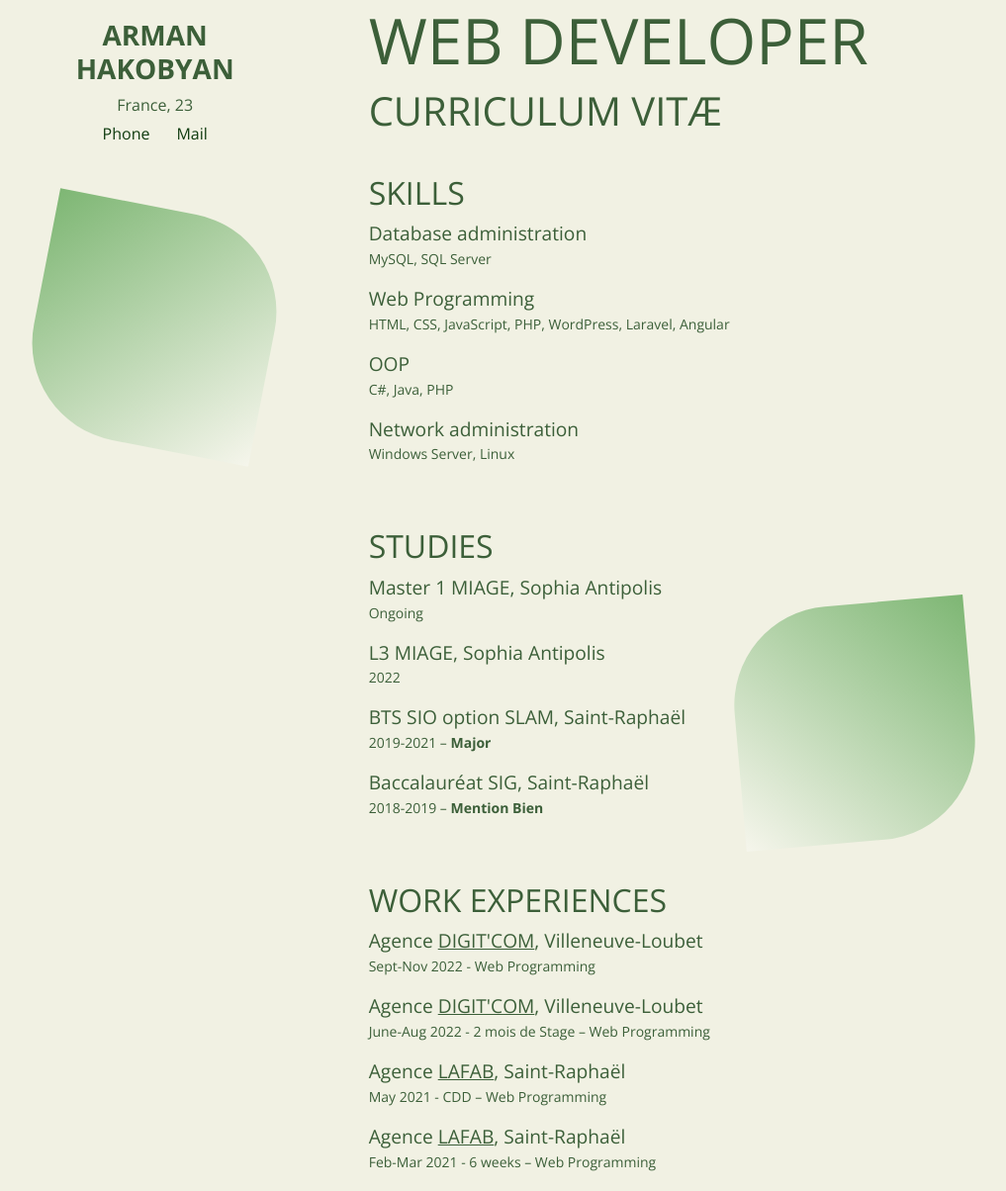
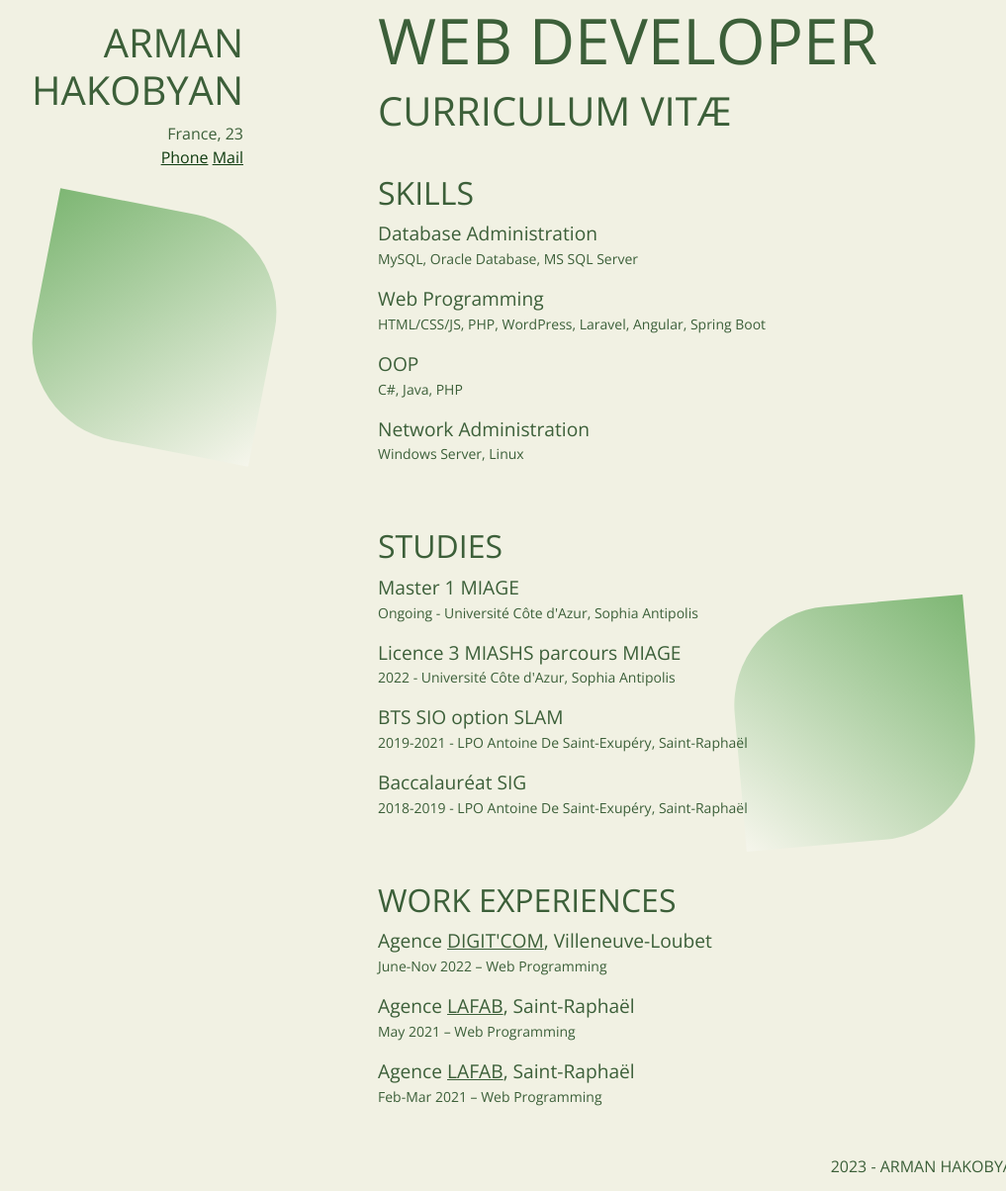
Before and after one commit to Arman-HKB/perso, a plain HTML site: page index.html in a window 1280 px wide. Shown: the part 29-1233 px from the top of the page at 99% size, without its empty margins (130-1147 px from the left). Drawn offline with nearby package versions, Linux system fonts and the light colour scheme.

Commit message:
Update index.html

```diff
--- a/css/style.css
+++ b/css/style.css
@@ -14,7 +14,7 @@ body {
 .coordonates {
   margin-top: 5px;
   display: flex;
-  align-items: center;
+  align-items: right;
   justify-content: space-evenly;
 }
 
--- a/index.html
+++ b/index.html
@@ -3,23 +3,22 @@
   <head>
     <meta charset="UTF-8" />
     <meta name="viewport" content="width=device-width, initial-scale=1.0" />
-    <title>Arman Hakobyan - WEB DEVELOPER</title>
+    <title>Arman Hkb - CV</title>
     <link rel="preconnect" href="https://fonts.googleapis.com">
     <link href="https://fonts.googleapis.com/css2?family=Open+Sans:ital,wght@0,300;0,400;0,700;1,300;1,400;1,700&display=swap" rel="stylesheet">
     <link rel="stylesheet" href="css/bootstrap.min.css">
     <link rel="stylesheet" href="css/style.css">
+    <link rel="icon" href="./img/favicon.svg" sizes="any" type="image/svg+xml">
   </head>
   <body>
     <main class="container">
       <section class="row">
-        <div class="left-side col d-flex flex-column align-items-center text-center">
+        <div class="left-side col d-flex flex-column align-items-center text-end">
           <div class="user-info">
-            <h3>ARMAN HAKOBYAN</h3>
+            <h3 class="display-6">ARMAN HAKOBYAN</h3>
             <p class="mb-0">France, 23</p>
-            <div class="coordonates">
-              <a href="tel:0624187135">Phone</a>
-              <a href="mailto:arman.hakobyan@etu.univ-cotedazur.fr">Mail</a>
-            </div>
+            <a href="tel:0624187135">Phone</a>
+            <a href="mailto:arman.hakobyan.pro@gmail.com">Mail</a>
           </div>
         </div>
         <div class="right-side col ">
@@ -27,36 +26,34 @@
           <h1 class="display-6 title">CURRICULUM VITÆ</h1>
           <div class="right-component">
               <h2>SKILLS</h2>
-              <p>Database administration</p>
-              <p class="small mb-3">MySQL, SQL Server</p>
+              <p>Database Administration</p>
+              <p class="small mb-3">MySQL, Oracle Database, MS SQL Server</p>
               <p>Web Programming</p>
-              <p class="small mb-3">HTML, CSS, JavaScript, PHP, WordPress, Laravel, Angular</p>
+              <p class="small mb-3">HTML/CSS/JS, PHP, WordPress, Laravel, Angular, Spring Boot</p>
               <p>OOP</p>
               <p class="small mb-3">C#, Java, PHP</p>
-              <p>Network administration</p>
+              <p>Network Administration</p>
               <p class="small">Windows Server, Linux</p>
           </div>
           <div class="right-component">
               <h2>STUDIES</h2>
-              <p>Master 1 MIAGE, Sophia Antipolis</p>
-              <p class="small mb-3">Ongoing</p>
-              <p>L3 MIAGE, Sophia Antipolis</p>
-              <p class="small mb-3">2022</p>
-              <p>BTS SIO option SLAM, Saint-Raphaël</p>
-              <p class="small mb-3">2019-2021 – <b>Major</b></p>
-              <p>Baccalauréat SIG, Saint-Raphaël</p>
-              <p class="small">2018-2019 – <b>Mention Bien</b></p>
+              <p>Master 1 MIAGE</p>
+              <p class="small mb-3">Ongoing - Université Côte d'Azur, Sophia Antipolis</p>
+              <p>Licence 3 MIASHS parcours MIAGE</p>
+              <p class="small mb-3">2022 - Université Côte d'Azur, Sophia Antipolis</p>
+              <p>BTS SIO option SLAM</p>
+              <p class="small mb-3">2019-2021 - LPO Antoine De Saint-Exupéry, Saint-Raphaël</p>
+              <p>Baccalauréat SIG</p>
+              <p class="small">2018-2019 - LPO Antoine De Saint-Exupéry, Saint-Raphaël</p>
           </div>
           <div class="right-component">
               <h2>WORK EXPERIENCES</h2>
               <p>Agence <a href="https://group-digitcom.com/" target="_blank">DIGIT'COM</a>, Villeneuve-Loubet</p>
-              <p class="small mb-3">Sept-Nov 2022 -  Web Programming</p>
-              <p>Agence <a href="https://group-digitcom.com/" target="_blank">DIGIT'COM</a>, Villeneuve-Loubet</p>
-              <p class="small mb-3">June-Aug 2022 - 2 mois de Stage – Web Programming</p>
+              <p class="small mb-3">June-Nov 2022 – Web Programming</p>
               <p>Agence <a href="https://agence-lafab.fr/" target="_blank">LAFAB</a>, Saint-Raphaël</p>
-              <p class="small mb-3">May 2021 - CDD – Web Programming</p>
+              <p class="small mb-3">May 2021 – Web Programming</p>
               <p>Agence <a href="https://agence-lafab.fr/" target="_blank">LAFAB</a>, Saint-Raphaël</p>
-              <p class="small mb-3">Feb-Mar 2021 - 6 weeks – Web Programming</p>
+              <p class="small mb-3">Feb-Mar 2021 – Web Programming</p>
           </div>
           <p class="text-center text-md-end">2023 - ARMAN HAKOBYAN</p>
         </div>
```
Also changed, not shown: img/favicon.svg (added).
